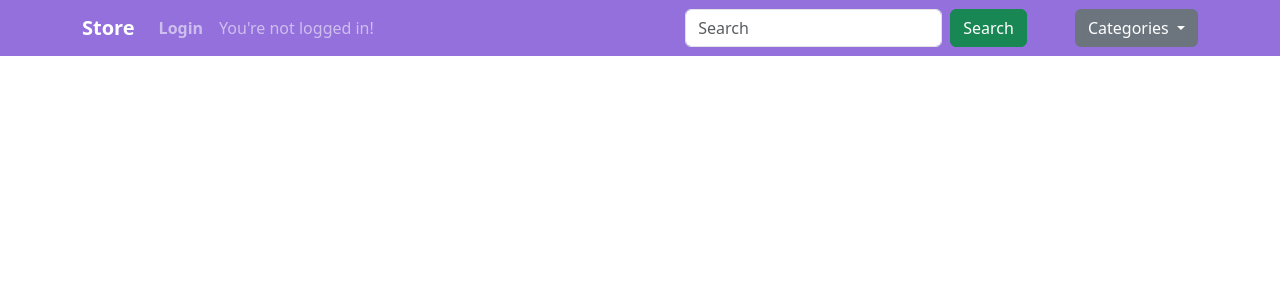
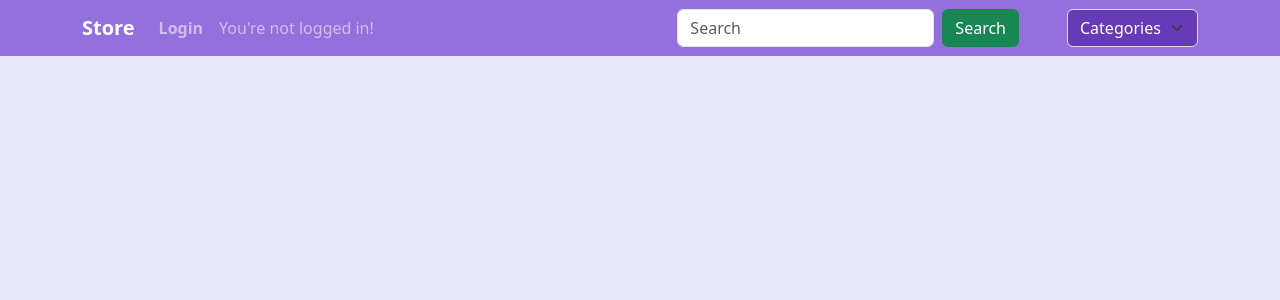
Before and after one commit to rociobm14/DAI, a Django app: page /etienda/ in a window 1280 px wide. Shown: the top 300 px of the page. Run offline with Django 4.2, Linux system fonts and the light colour scheme; data that the repository does not hold is empty.

Commit message:
p2 finished

```diff
--- a/P2/e-commerce/etienda/templates/etienda/base.html
+++ b/P2/e-commerce/etienda/templates/etienda/base.html
@@ -7,6 +7,11 @@
         <link href="https://cdn.jsdelivr.net/npm/bootstrap@5.3.2/dist/css/bootstrap.min.css" rel="stylesheet"
         integrity="sha384-T3c6CoIi6uLrA9TneNEoa7RxnatzjcDSCmG1MXxSR1GAsXEV/Dwwykc2MPK8M2HN" crossorigin="anonymous">
     </head>
+    <style>
+        body{
+            background-color: #E6E6FA;
+        }
+    </style>
     <body>
         <nav class="navbar navbar-expand-lg navbar-dark" style="background-color: #9370DB">
             <div class="container">
@@ -47,16 +52,16 @@
                     </form>
                 </div>
 
-                <div class="nav-item dropdown ms-5">
-                    <button class="btn btn-secondary dropdown-toggle" type="button" data-bs-toggle="dropdown" aria-expanded="false">
-                        Categories
-                    </button>
-                    <ul class="dropdown-menu">
+                <div class="nav-item ms-5">
+                    <select class="form-select" style="background-color: #673AB7; color: white;" onchange="window.location.href=this.value">
+                        <option disabled {% if not current_category %}selected{% endif %}>Categories</option>
                         {% for cat in categories %}
-                            <li><a class="dropdown-item" href="{% url 'category' category=cat %}">{{cat}}</a></li>
+                            <option value="{% url 'category' category=cat %}" {% if cat == current_category %}selected{% endif %}>{{cat}}</option>
                         {% endfor %}
-                    </ul>
+                    </select>
                 </div>
+
+
             </div>
         </nav>
 
```
